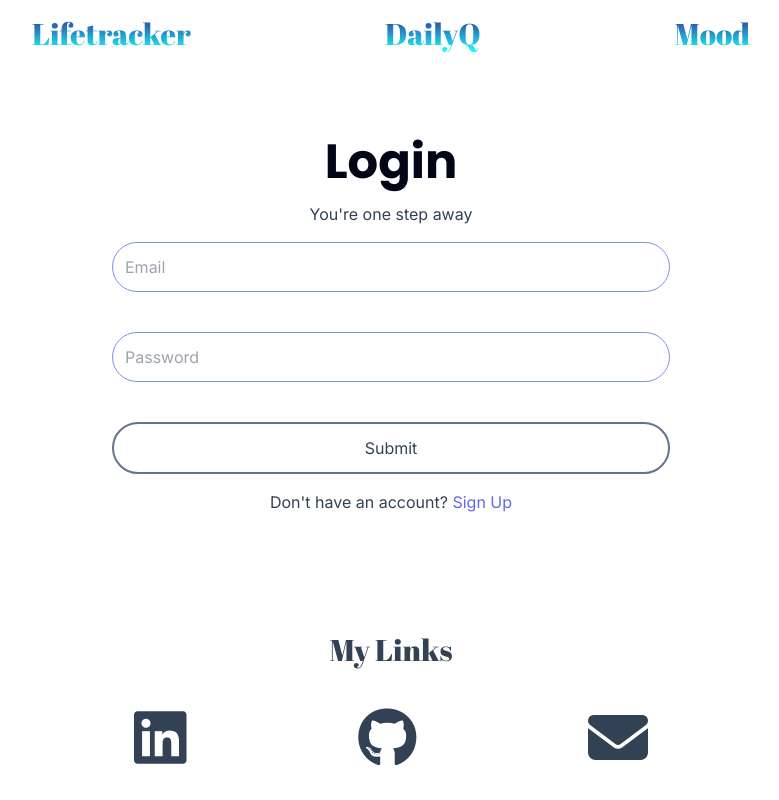
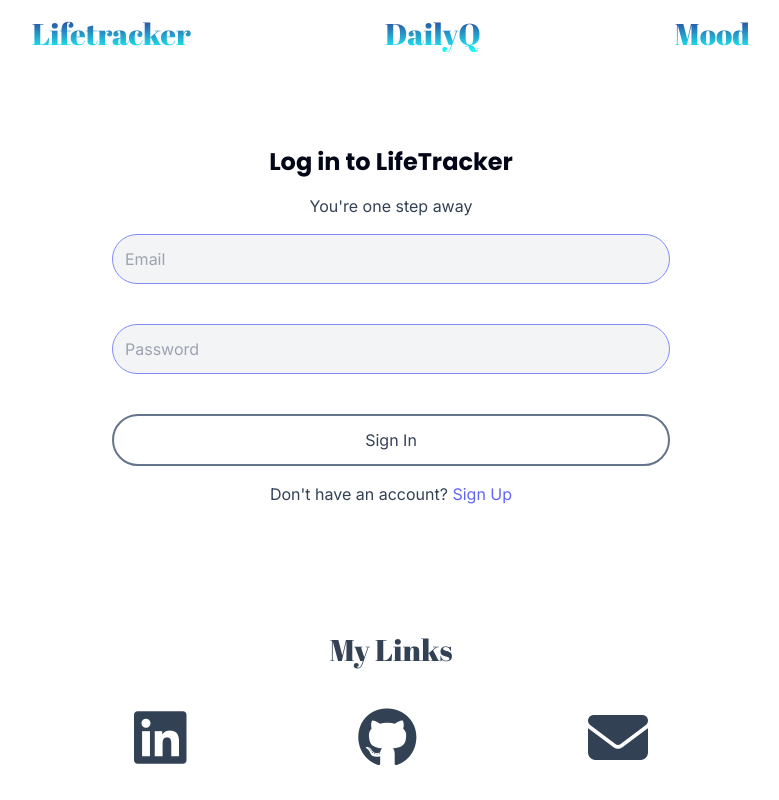
Before and after one commit to lachlanloch/LifeTracker, a Next.js app: page /prompts in a window 1280 px wide. Shown: the whole page, without its empty margins (249-1028 px from the left). Built offline with nearby package versions, Linux system fonts and the light colour scheme; no server answers; a web font is replaced by a local one.

Commit message:
changed login screen

```diff
--- a/components/Login.js
+++ b/components/Login.js
@@ -92,24 +92,24 @@ export default function Login() {
 
   return (
     <div className='flex flex-col flex-1 justify-center items-center gap-4 px-16 '>
-      <h3 className={'text-3xl sm:text-5xl m:text-6xl text-slate-950 nowrap ' + poppins.className}> {isRegister ? 'Register' : 'Login'}</h3>
+      <h3 className={'text-xl sm:text-2xl m:text-4xl text-slate-950 nowrap ' + poppins.className}> {isRegister ? 'Sign Up to LifeTracker!' : 'Log in to LifeTracker'}</h3>
       <p>You&#39;re one step away</p>
 
       <input value = {email} onChange={(e) => {
         setEmail(e.target.value)
-      }} className='w-full max-w-[400] mx-auto px-3 py-2 sm:py-3 border border-solid border-indigo-400
+      }} className='bg-gray-100 w-full  mx-auto px-3 py-2 sm:py-3 border border-solid border-indigo-400
       focus:border-indigo-700 hover:border-indigo-800 rounded-full outline-none' placeholder='Email'/>
       <p className={'text-red-700 mr-auto text-s p-1 ' + poppins.className}>{emailError}</p>
 
       <input value = {password} onChange={(e) => {
         setPassword(e.target.value)
       }}
-      className='w-full max-w-[400] mx-auto px-3 py-2 sm:py-3 border border-solid border-indigo-400
+      className='bg-gray-100 w-full mx-auto px-3 py-2 sm:py-3 border border-solid border-indigo-400
       focus:border-indigo-700 hover:border-indigo-800 rounded-full outline-none' placeholder='Password'/>
       <p className={'text-red-700 mr-auto text-s p-1 ' + poppins.className}>{passwordError}</p>
 
-      <div className='max-w-[400] w-full mx-auto '>
-        <Button clickHandler={handleSubmit} text={authenticating ? "Submitting": "Submit"} full/>
+      <div className=' w-full mx-auto '>
+        <Button clickHandler={handleSubmit} text={isRegister ? "Sign Up" : "Sign In"} full/>
       </div>
 
       <p className='text-center '>{isRegister ? 'Already have an account? ' : 'Don\'t have an account? ' }
```
